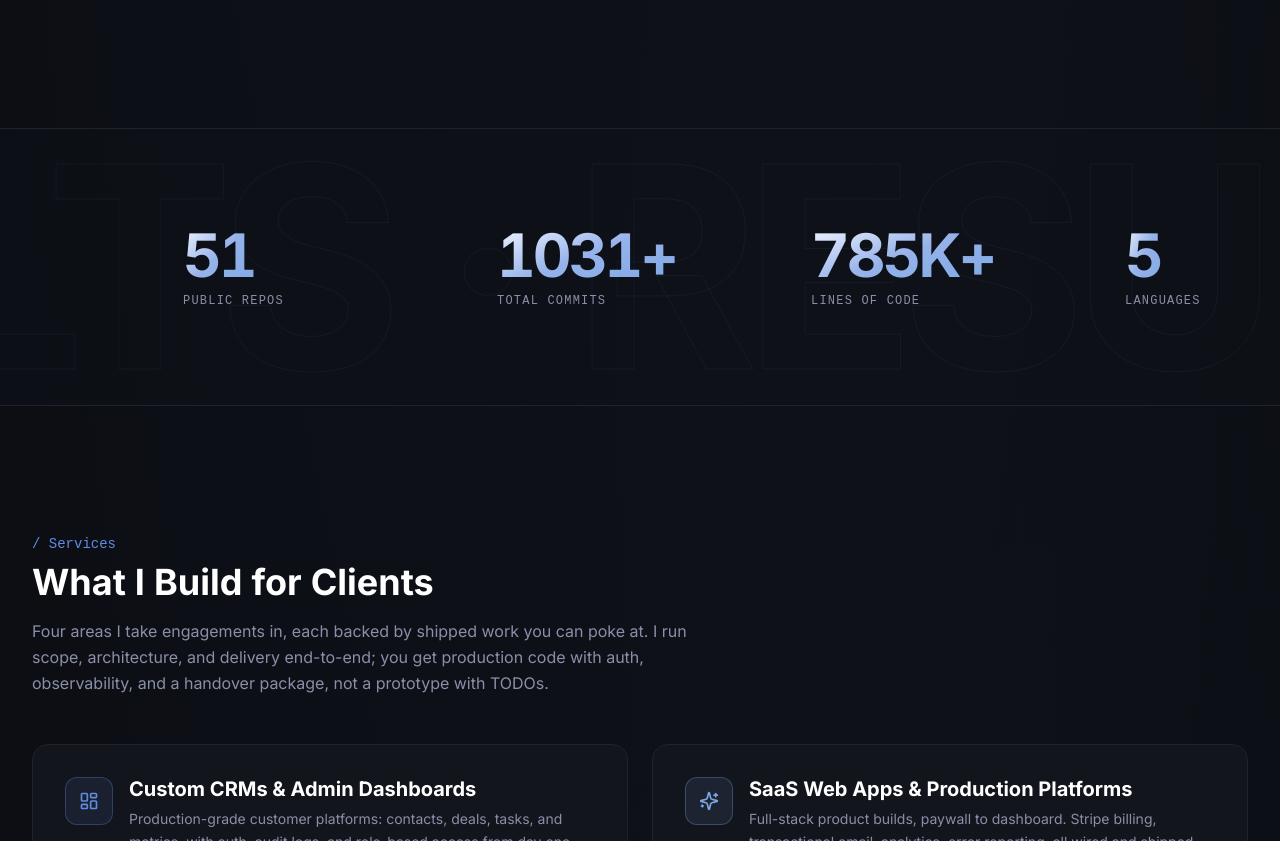
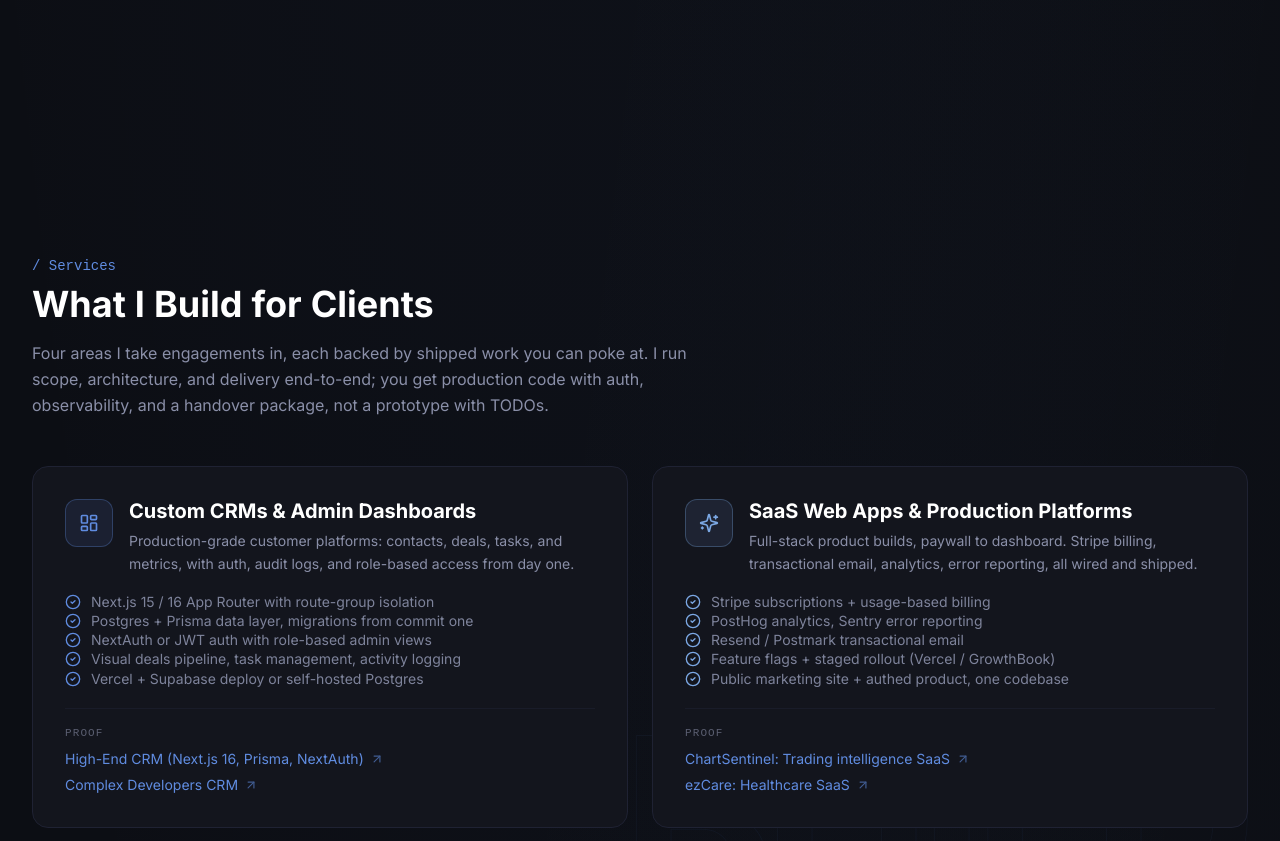
Before and after one commit to joemunene-by/My-Portfolio, a Next.js app: page / in a window 1280 px wide. Shown: the part 4290-5131 px from the top of the page. Built offline with nearby package versions, Linux system fonts and the light colour scheme; no server answers.

Commit message:
refactor: minimalist pass, remove duplicate stats strip and contribution-graph widget

```diff
--- a/src/app/page.tsx
+++ b/src/app/page.tsx
@@ -6,12 +6,10 @@ import Services from "@/components/Services"
 import Experience from "@/components/Experience"
 import CurrentlyWorkingOn from "@/components/CurrentlyWorkingOn"
 import Projects from "@/components/Projects"
-import GitHubGraph from "@/components/GitHubGraph"
 import Blog from "@/components/Blog"
 import Contact from "@/components/Contact"
 import TerminalEasterEgg from "@/components/TerminalEasterEgg"
 import HorizontalShowcase from "@/components/HorizontalShowcase"
-import StatsStrip from "@/components/StatsStrip"
 import CodeShowcase from "@/components/CodeShowcase"
 import { projects } from "@/data"
 
@@ -45,14 +43,12 @@ export default function Home() {
         <Hero />
         <ProofStrip />
         <About />
-        <StatsStrip />
         <Services />
         <Experience />
         <CurrentlyWorkingOn />
         <HorizontalShowcase items={highlightItems} />
         <CodeShowcase />
         <Projects />
-        <GitHubGraph />
         <Blog />
         <Contact />
       </div>
```
